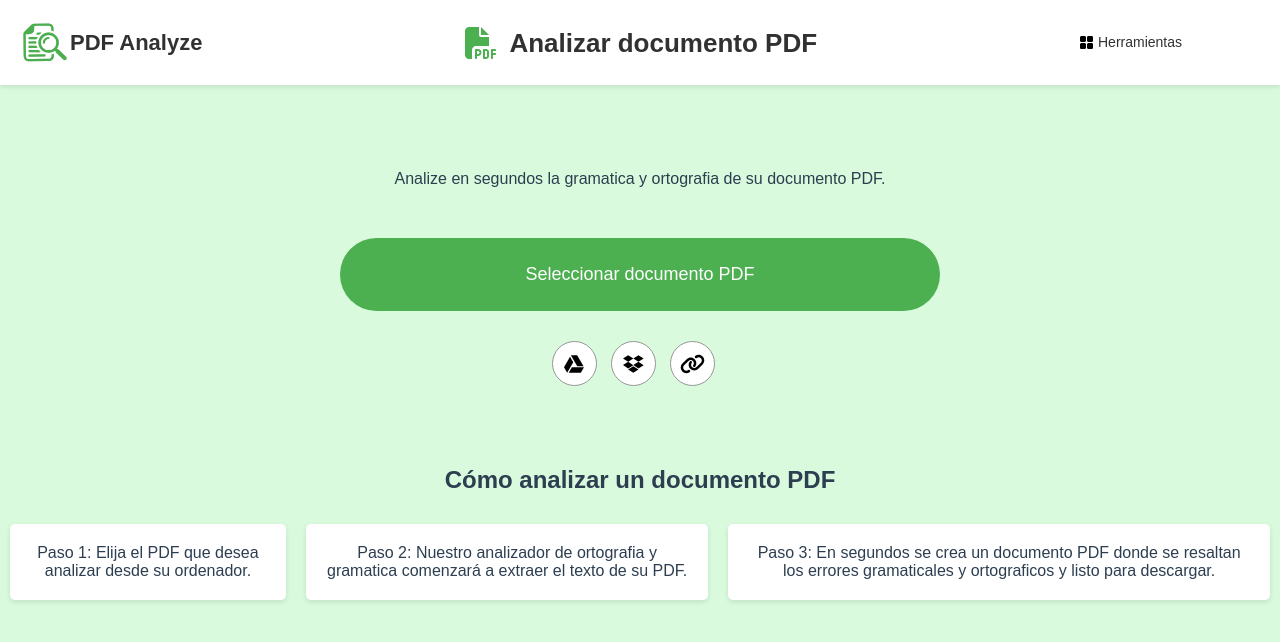
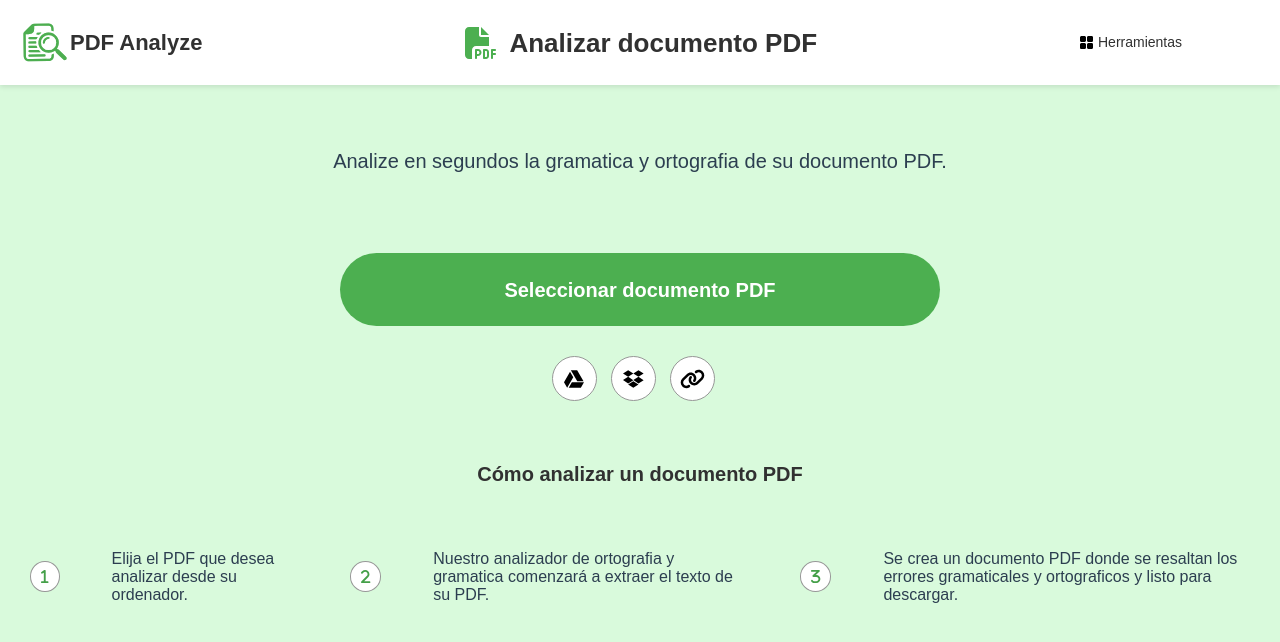
Before and after one commit to Fredy-Quispe/AutocorrectoG-O, a Vue app: page / in a window 1280 px wide. Shown: the top 642 px of the page. Built offline with nearby package versions, Linux system fonts and the light colour scheme.

Commit message:
Complete view FileUpload component

```diff
--- a/src/App.vue
+++ b/src/App.vue
@@ -20,7 +20,6 @@ export default {
 
 <style>
 #app {
-  font-family: ibm plex sans,sans-serif;
   text-align: center;
   color: #2c3e50;
 }
--- a/src/components/FileUpload.vue
+++ b/src/components/FileUpload.vue
@@ -14,9 +14,18 @@
         <div class="how-to-use">
             <h2>Cómo analizar un documento PDF</h2>
             <div class="step-cards">
-          <div class="step-card">Paso 1: Elija el PDF que desea analizar desde su ordenador.</div>
-          <div class="step-card">Paso 2: Nuestro analizador de ortografia y gramatica comenzará a extraer el texto de su PDF.</div>
-          <div class="step-card">Paso 3: En segundos se crea un documento PDF donde se resaltan los errores gramaticales y ortograficos y listo para descargar.</div>
+                <div class="step-card">
+                    <font-awesome-icon :icon="['fas', '1']" class="card-number circular2" />
+                    <p>Elija el PDF que desea analizar desde su ordenador.</p>
+                </div>
+                <div class="step-card">
+                    <font-awesome-icon :icon="['fas', '2']" class="card-number circular2" />
+                    <p>Nuestro analizador de ortografia y gramatica comenzará a extraer el texto de su PDF.</p>
+                </div>
+                <div class="step-card">
+                    <font-awesome-icon :icon="['fas', '3']" class="card-number circular2" />
+                    <p>Se crea un documento PDF donde se resaltan los errores gramaticales y ortograficos y listo para descargar.</p>
+                </div>
             </div>
         </div>
     </section>
@@ -30,13 +39,21 @@ export default {
 
 <style scoped>
 .main-content {
-  margin-top: 170px;
+    margin-top: 150px;
 }
+
+.section-title {
+    font-size: 20px;
+    margin-bottom: 30px;
+}
+
 .main-button {
     background-color: #4caf50;
     color: white;
     padding: 15px 30px;
-  font-size: 18px;
+    font-weight: 700;
+    font-size: 20px;
+    line-height: 26px;
     border: none;
     border-radius: 50px;
     cursor: pointer;
@@ -44,13 +61,16 @@ export default {
     height: 73px;
     width: 600px;
 }
+
 .main-button:hover {
     background-color: #45a049;
 }
+
 .alternative-buttons {
     margin-top: 30px;
     text-align: center;
 }
+
 .alternative-button {
     background-color: white;
     border: 1px solid rgb(151, 151, 151);
@@ -61,13 +81,16 @@ export default {
     cursor: pointer;
     margin-right: 16px;
 }
+
 .alternative-button:hover {
     border-color: #45a049;
 }
+
 .circular-buttons {
     display: flex;
     justify-content: center;
 }
+
 .circular {
     border-radius: 50%;
     width: 45px;
@@ -77,18 +100,51 @@ export default {
     justify-content: center;
     margin-right: 14px;
 }
+
 .how-to-use {
-  margin-top: 80px;
+    margin-top: 60px;
 }
+
+.how-to-use h2 {
+    font-weight: 700;
+    font-size: 20px;
+    line-height: 26px;
+    text-align: center;
+    color: #313131;
+}
+
 .step-cards {
     display: flex;
+    align-items: center;
+    justify-content: center;
 }
+
 .step-card {
+    padding: 10px;
+    margin: 20px;
+    display: flex;
+    gap: 32px;
+    text-align: left;
+    flex-direction: row;
+    align-items: center;
+    max-width: 450px;
+    font-family: ibm plex sans,sans-serif;
+}
+.card-number {
     background-color: white;
-  padding: 20px;
-  border-radius: 5px;
-  box-shadow: 0px 2px 5px rgba(0, 0, 0, 0.1);
-  margin: 10px 10px 10px 10px;
-  display: inline-block;
+    border: 1px solid rgb(151, 151, 151);
+    outline: 2px solid transparent;
+    color: #45a049;
+    padding: 7px 10px;
+    font-weight: 700;
+    margin-right: 20px;
+}
+.circular2 {
+    border-radius: 50%;
+    width: 15px;
+    height: 15px;
+    display: flex;
+    align-items: center;
+    justify-content: center;
 }
 </style>
--- a/src/main.js
+++ b/src/main.js
@@ -3,10 +3,10 @@ import App from './App.vue'
 
 import { FontAwesomeIcon } from '@fortawesome/vue-fontawesome'
 import { faGoogleDrive, faDropbox } from '@fortawesome/free-brands-svg-icons'
-import { faLink, faFilePdf } from '@fortawesome/free-solid-svg-icons'
+import { faLink, faFilePdf, fa1, fa2, fa3} from '@fortawesome/free-solid-svg-icons'
 import { library } from '@fortawesome/fontawesome-svg-core'
 
-library.add(faGoogleDrive, faDropbox, faLink, faFilePdf);
+library.add(faGoogleDrive, faDropbox, faLink, faFilePdf, fa1, fa2, fa3);
 
 createApp(App)
 .component('font-awesome-icon', FontAwesomeIcon)
```
Also changed, not shown: src/components/FileDownload.vue (added). Lines whose indentation alone changed are shown as unchanged.
